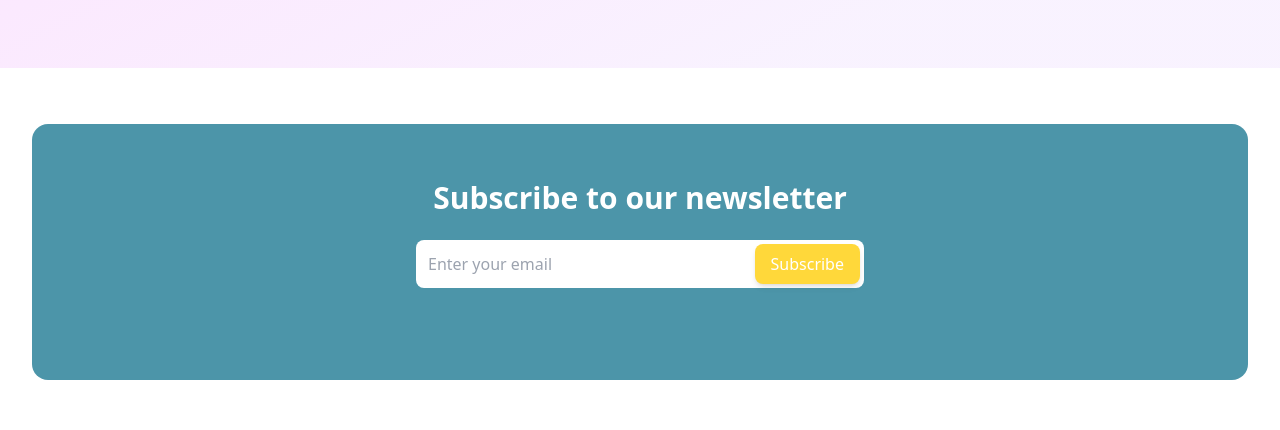
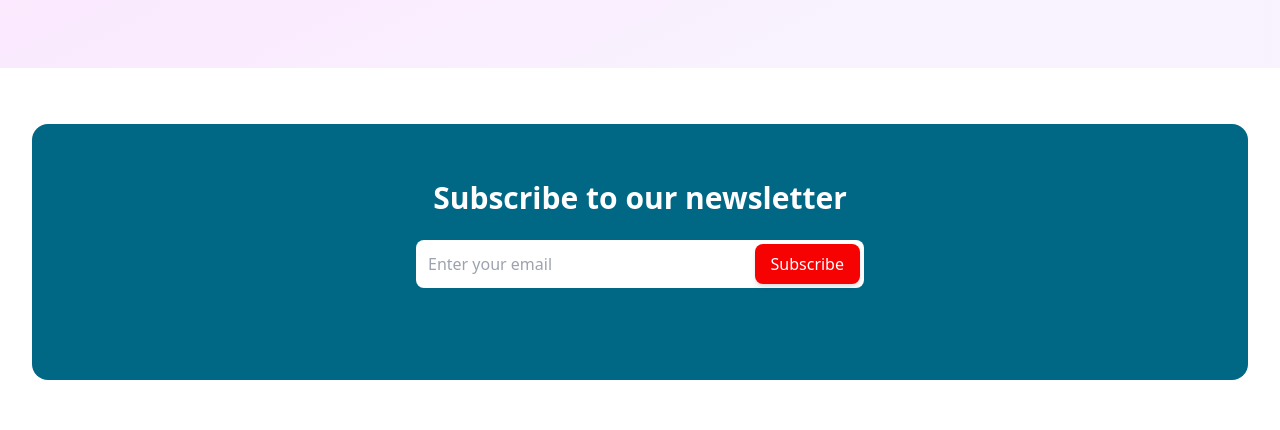
Before and after one commit to bryanqueen/WESC-website, a React (Vite) app: page / in a window 1280 px wide. Shown: the part 8060-8490 px from the top of the page. Built offline with nearby package versions, Linux system fonts and the light colour scheme; the HTML template or start-up script is replaced by a standard one.

Commit message:
Made the NewsLetter UI to be more minimalist

```diff
--- a/src/components/Newsletter.jsx
+++ b/src/components/Newsletter.jsx
@@ -2,7 +2,7 @@
 
     return (
         <section className="py-14 max-w-screen-xl mx-auto">
-            <div className="relative h-64 overflow-hidden mx-4 px-4 py-14 rounded-2xl bg-primary/70 md:px-8 md:mx-8">
+            <div className="relative h-64 overflow-hidden mx-4 px-4 py-14 rounded-2xl bg-primary md:px-8 md:mx-8">
                 <div className="relative z-10 max-w-xl mx-auto sm:text-center">
                     <div className="space-y-3">
 
@@ -20,7 +20,7 @@
                                 className="text-gray-500 w-full p-2 outline-none"
                             />
                             <button
-                                className="p-2 px-3 rounded-lg font-medium text-white bg-orange active:bg-red duration-150 outline-none shadow-md focus:shadow-none sm:px-4"
+                                className="p-2 px-3 rounded-lg font-medium text-white bg-red duration-150 outline-none shadow-md focus:shadow-none sm:px-4"
                             >
                                 Subscribe
                             </button>
```
